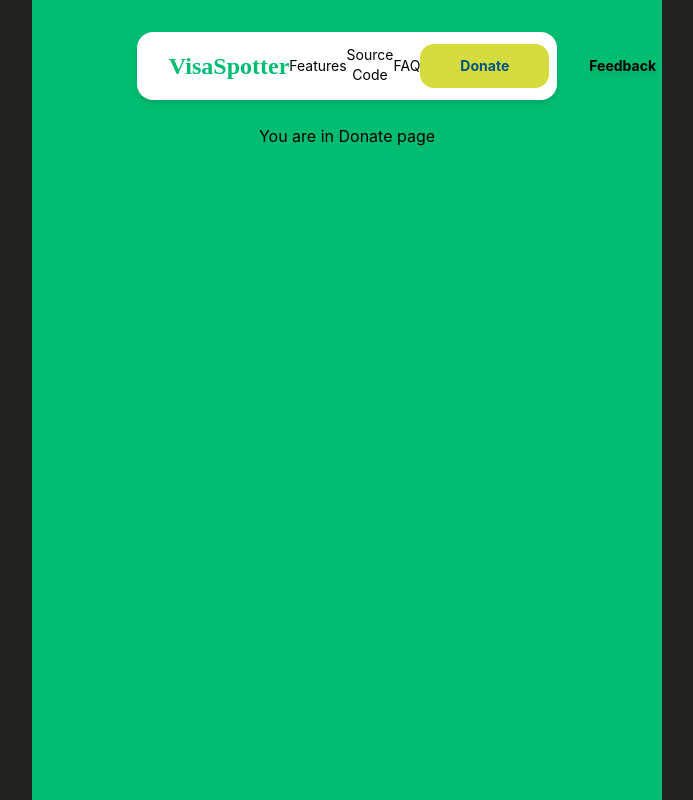
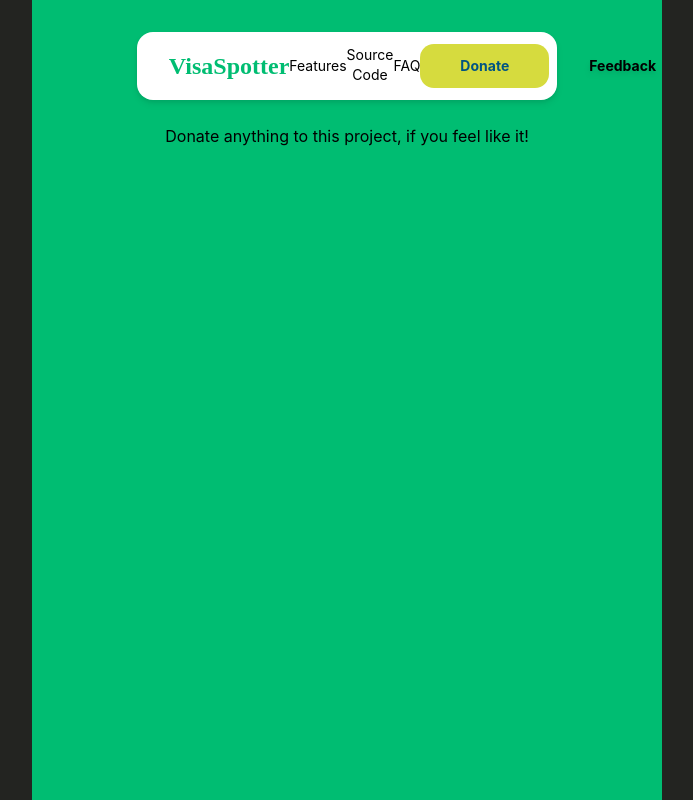
Before and after one commit to grabbiel/sponsor_checker_landing_page, a React (Vite) app: page /donate in a window 1280 px wide. Shown: the top 800 px of the page, without its empty margins (293-986 px from the left). Built offline with nearby package versions, Linux system fonts and the light colour scheme; a web font is replaced by a local one.

Commit message:
added donation href

```diff
--- a/src/components/donate/Donate.tsx
+++ b/src/components/donate/Donate.tsx
@@ -2,10 +2,7 @@ function Donate()
 {
     return(
         <div className="current-page h-[100rem] w-full bg-[#00BD72] my-14">
-            <div>
-                <p>You are in Donate page</p>
-            </div>
-            <div></div>
+            <a href="https://donate.stripe.com/bIYg0A5EidqVa7C6op" target="_blank"><button>Donate anything to this project, if you feel like it!</button></a>
         </div>
     );
 }
```
